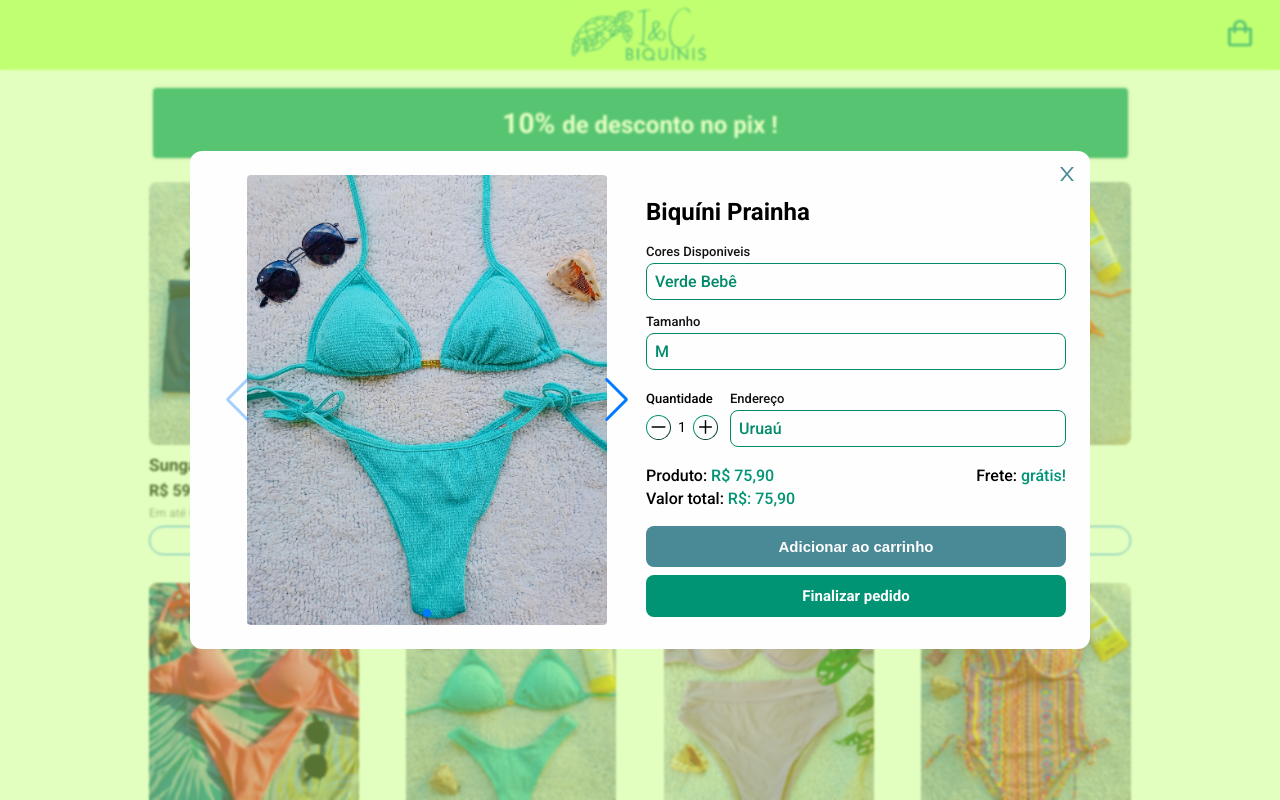
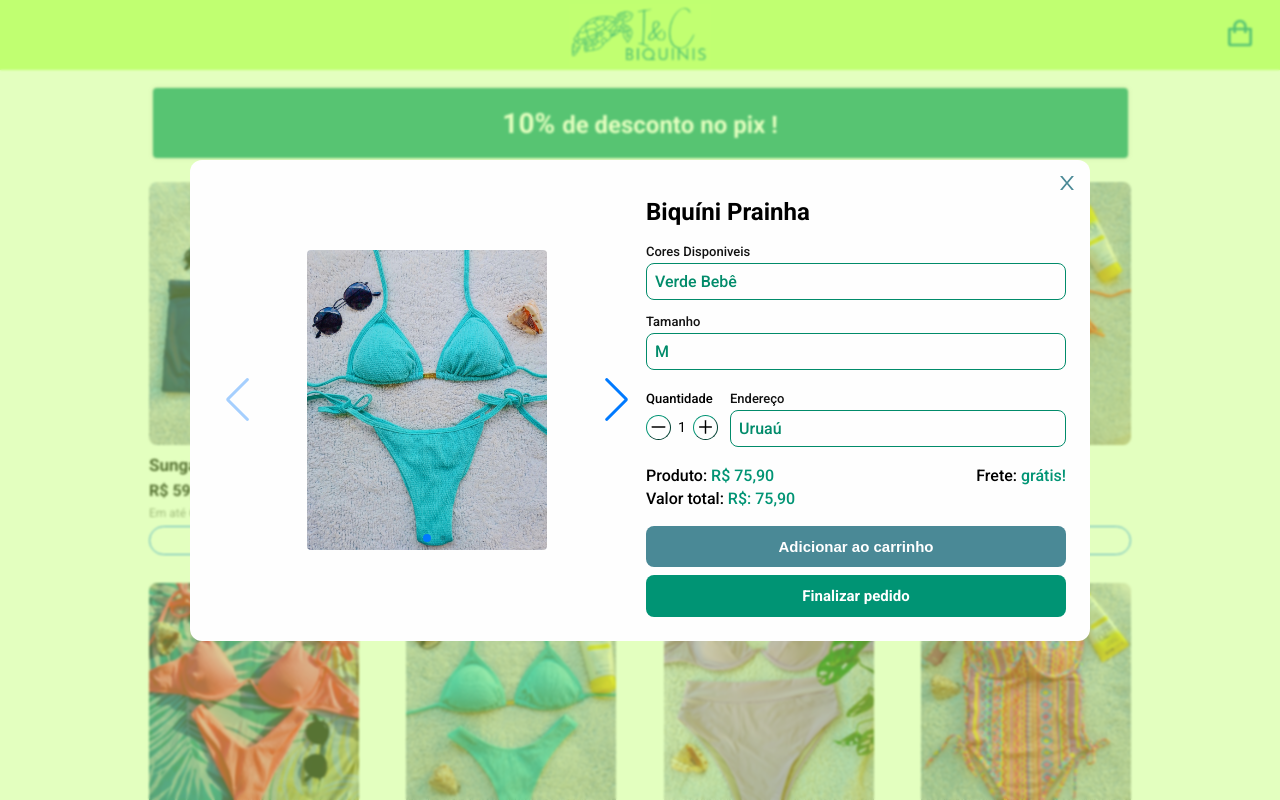
Before and after one commit to FranciscoNeto2909/iec_biquinis, a React (Vite) app: page / in a window 1280 px wide. Both pictures are taken after a click on the element 511 px from the left and 370 px from the top of the page. Shown: the top 800 px of the page. Built offline with nearby package versions, Linux system fonts and the light colour scheme.

Commit message:
carousel images improved to small device

```diff
--- a/src/components/carousel/carousel.css
+++ b/src/components/carousel/carousel.css
@@ -22,8 +22,15 @@
     }
 }
 
+
 @media (max-width : 375px) {
     .carousel_img {
         max-height: 320px;
     }
 }
+
+@media (max-height : 1280px) {
+    .carousel_img {
+        max-height: 300px;
+    }
+}
--- a/src/components/modal/modal.css
+++ b/src/components/modal/modal.css
@@ -47,12 +47,14 @@
 
 .modal_image {
     flex: 1;
+    flex-shrink: 2;
     justify-content: center;
     align-items: center;
     max-width: 50%;
 }
 
 .modal_info {
+    flex-shrink: 1;
     flex: 1;
     height: 100%;
     padding-top: 14px;
```
